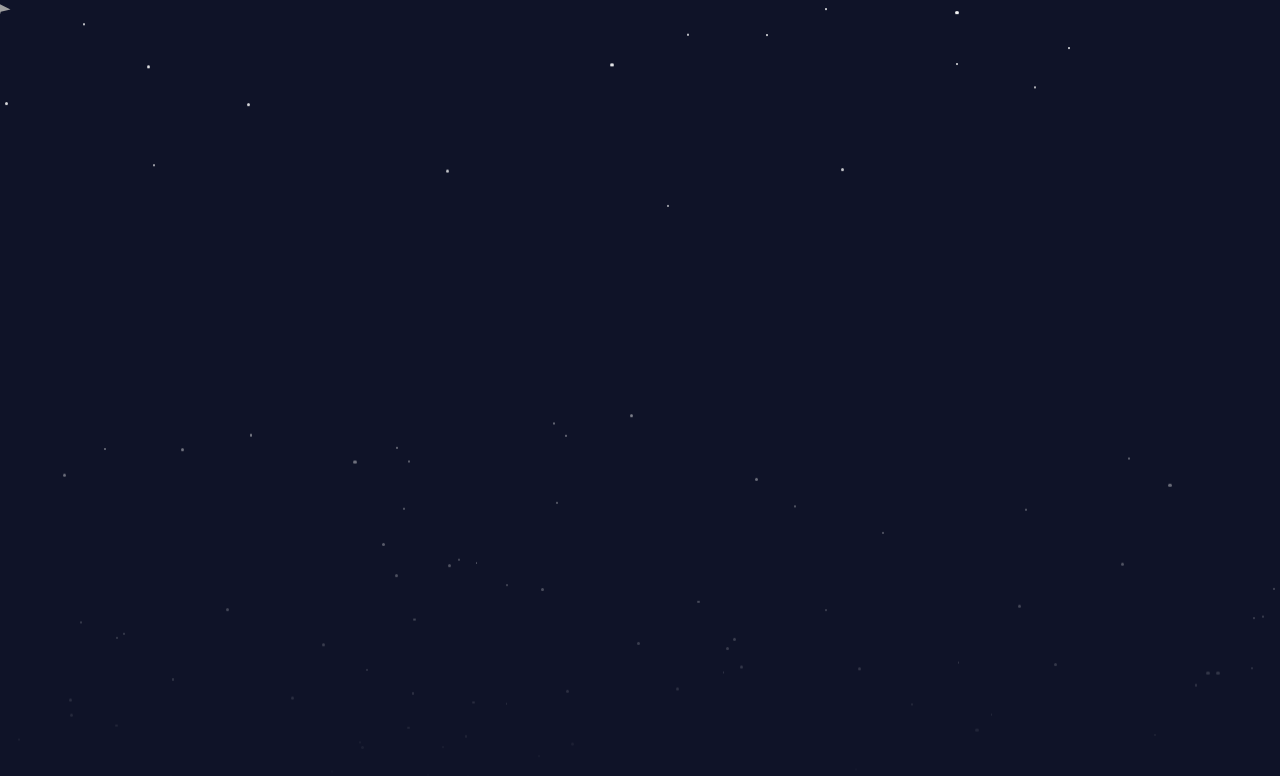
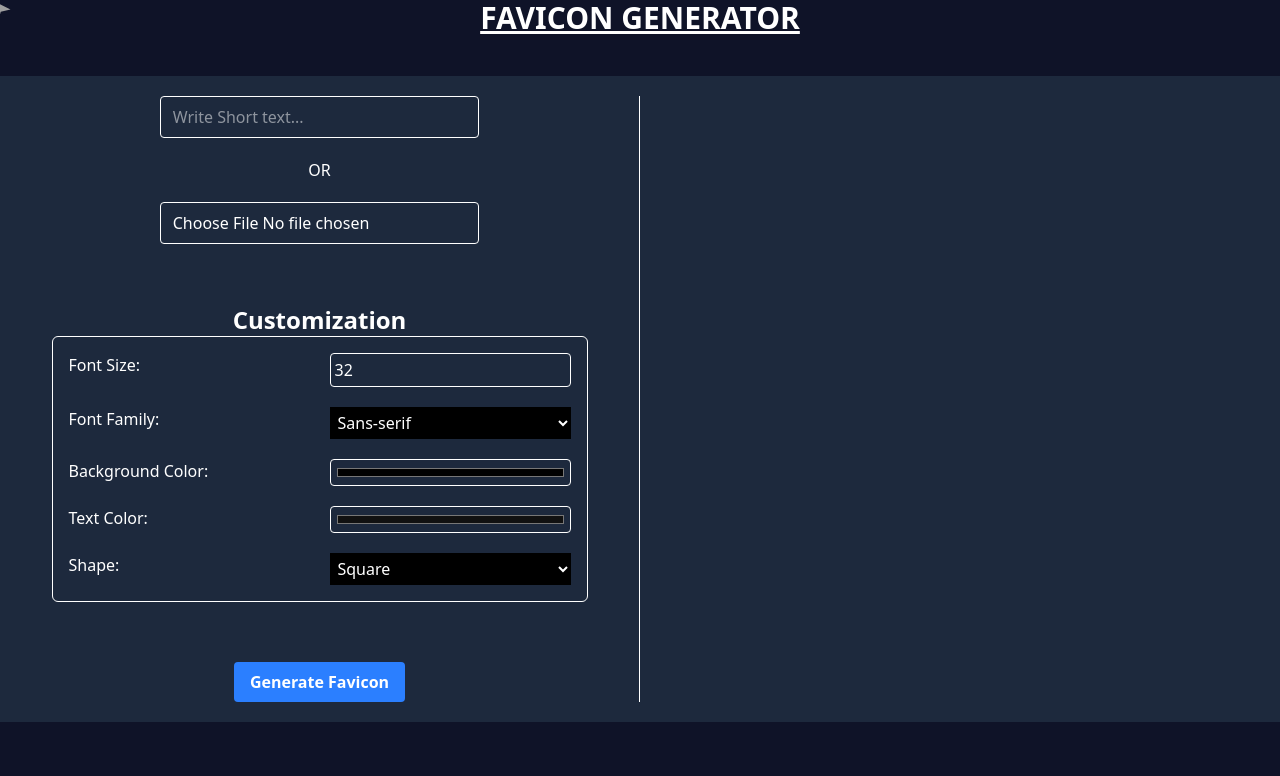
Before and after one commit to Aman-toad/React-Toolkit, a React (Vite) app: page /faviconGenerator in a window 1280 px wide. Shown: the top 776 px of the page. Built offline with nearby package versions, Linux system fonts and the light colour scheme.

Commit message:
enhance FaviconGenerator and Responsive Design Tester components with new features and improved UI

```diff
--- a/src/pages/FaviconGenerator.jsx
+++ b/src/pages/FaviconGenerator.jsx
@@ -1,12 +1,177 @@
 import React, { useState } from 'react';
 import StarField from '../components/StarBackground';
 
-export default function FaviconGenerator(){
-  return(
+export default function FaviconGenerator() {
+
+  const [text, setText] = useState('')
+  const [bgColor, setBgColor] = useState('#010101');
+  const [textColor, setTextColor] = useState('#111111');
+  const [fontSize, setFontSize] = useState(32);
+  const [fontFamily, setFontFamily] = useState("sans-serif");
+  const [shape, setShape] = useState("square");
+  const [faviconUrl, setFaviconUrl] = useState('')
+
+  const generateFaviconFromText = (text, bgColor, textColor, fontSize, fontFamily, shape) => {
+    const canvaContainer = document.getElementById('canva-container');
+    canvaContainer.innerHTML = '';
+    const canvas = document.createElement('canvas')
+    canvas.width = 64;
+    canvas.height = 64;
+    const ctx = canvas.getContext('2d')
+
+    //shape
+    if (shape === 'circle') {
+      ctx.beginPath();
+      ctx.arc(32, 32, 32, 0, Math.PI * 2);
+      ctx.fill();
+    } else {
+      ctx.fillRect(0, 0, canvas.width, canvas.height)
+    }
+
+    //bgcolor
+    ctx.fillStyle = bgColor;
+
+    //text
+    ctx.fillStyle = textColor;
+    ctx.font = `${fontSize}px ${fontFamily}`;
+    ctx.textAlign = "center";
+    ctx.textBaseline = "middle";
+    ctx.fillText(text, canvas.width / 2, canvas.height / 2);
+
+    canvaContainer.appendChild(canvas);
+
+    //download set
+    const dataUrl = canvas.toDataURL('image/png');
+    setFaviconUrl(dataUrl)
+  }
+
+  const generateFaviconFromImage = (file) => {
+  if (!file) return;
+
+  const reader = new FileReader();
+
+  reader.onload = function (event) {
+    const img = new Image();
+    img.onload = function () {
+      const canvas = document.createElement('canvas');
+      canvas.width = 64;
+      canvas.height = 64;
+      const ctx = canvas.getContext('2d');
+
+      ctx.clearRect(0, 0, canvas.width, canvas.height);
+      ctx.drawImage(img, 0, 0, 64, 64);
+
+      const dataUrl = canvas.toDataURL('image/png');
+      setFaviconUrl(dataUrl);
+
+      const canvaContainer = document.getElementById('canva-container');
+      canvaContainer.innerHTML = '';
+      canvaContainer.appendChild(canvas);
+    };
+    img.src = event.target.result;
+  };
+
+  reader.readAsDataURL(file);
+};
+
+
+  return (
     <div className='relative min-h-screen'>
-      <StarField/>
+      <StarField />
+      <h2 className='flex justify-center text-3xl underline mb-10 font-bold'>FAVICON GENERATOR</h2>
+      <div id='container' className="bg-slate-800 pt-5 pb-5 grid grid-cols-1 md:grid-cols-2">
+        <div className='flex flex-col justify-center items-center md:border-r space-y-5'>
 
-      <div>
+          <input
+            type="text"
+            placeholder="Write Short text..."
+            value={text}
+            onChange={(e) => setText(e.target.value)}
+            className="border px-3 py-2 rounded w-1/2"
+          />
+          <h2>OR</h2>
+          <input
+            className="border px-3 py-2 rounded w-1/2"
+            type="file"
+            accept='image/*'
+            onChange={(e) => generateFaviconFromImage(e.target.files[0])}
+            placeholder='Upload Image'
+          />
+
+          <div className='mt-10 '>
+            <h2 className='flex justify-center text-2xl font-semibold'>Customization</h2>
+            <div className='grid grid-cols-2 gap-5 border p-4 bg-slate-800 rounded-md'>
+
+              <p>Font Size: </p>
+              <input
+                className='border p-1 rounded-sm'
+                type="number"
+                value={fontSize}
+                onChange={(e) => setFontSize(parseInt(e.target.value))}
+              />
+
+              <p>Font Family: </p>
+              <select
+                className='bg-black p-1 cursor-none'
+                value={fontFamily}
+                onChange={(e) => setFontFamily(e.target.value)}
+              >
+                <option value="sans-serif">Sans-serif</option>
+                <option value="serif">Serif</option>
+                <option value="monospace">Monospace</option>
+                <option value="cursive">Cursive</option>
+              </select>
+
+              <p>Background Color: </p>
+              <input
+                className='border p-1 rounded-sm w-full'
+                value={bgColor}
+                onChange={(e) => setBgColor(e.target.value)}
+                type="color" />
+
+              <p>Text Color: </p>
+              <input
+                className='border p-1 rounded-sm w-full' type="color"
+                value={textColor}
+                onChange={(e) => setTextColor(e.target.value)}
+              />
+
+              <p>Shape: </p>
+              <select
+                className='bg-black p-1 cursor-none'
+                value={shape}
+                onChange={(e) => setShape(e.target.value)}
+              >
+                <option value="square">Square</option>
+                <option value="circle">Circle</option>
+              </select>
+
+            </div>
+          </div>
+
+          <button
+            onClick={() => generateFaviconFromText(text, bgColor, textColor, fontSize, fontFamily, shape)}
+            className="mb-12 md:mb-0 mt-10 cursor-none px-4 py-2 bg-blue-500 text-white rounded font-semibold hover:bg-blue-700"
+          >
+            Generate Favicon
+          </button>
+
+
+        </div>
+
+        <div className='flex flex-col justify-center items-center content-center' id='canva-container'>
+          {faviconUrl && (
+            <div className="flex flex-col items-center mt-10">
+              <a href={faviconUrl} download="favicon.png" className='cursor-none'>
+                <button className="mt-3 px-4 py-2 bg-green-500 text-white rounded hover:bg-green-700 cursor-none">
+                  Download Favicon
+                </button>
+              </a>
+            </div>
+          )}
+        </div>
+
+
 
       </div>
     </div>
--- a/src/pages/ResponseTester.jsx
+++ b/src/pages/ResponseTester.jsx
@@ -1,13 +1,75 @@
 import React, { useState } from 'react';
 import StarField from '../components/StarBackground';
+import { de } from '@faker-js/faker';
 
-export default function ResponsiveDesigntester(){
-  return(
+export default function ResponsiveDesigntester() {
+  const devices = {
+    "iPhone 14": { width: 390, height: 844 },
+    "iPad": { width: 768, height: 1024 },
+    "Laptop": { width: 1366, height: 768 },
+    "Desktop": { width: 1920, height: 1080 },
+  };
+
+  const [url, setUrl] = useState('');
+  const [selectedDevice, setSelectedDevice] = useState('iPhone 14');
+  const [orientation, setOrientation] = useState('portrait');
+
+  const { width, height } = devices[selectedDevice];
+  const displayWidth = orientation === 'portrait' ? width : height;
+  const displayHeight = orientation === "portrait" ? height : width;
+
+  return (
     <div className='relative min-h-screen'>
-      <StarField/>
+      <StarField />
 
-      <div>
+      <div className="space-y-4">
+        <h1 className='flex justify-center text-3xl underline font-bold'>Responsive Design Tester</h1>
+        <div className="flex gap-2 justify-center">
+          <input
+            type="text"
+            placeholder="https://example.com"
+            value={url}
+            onChange={(e) => setUrl(e.target.value)}
+            className="border px-3 py-2 rounded w-1/2"
+          />
+          <select
+            value={selectedDevice}
+            onChange={(e) => setSelectedDevice(e.target.value)}
+            className="border px-2 py-2 rounded cursor-none bg-black"
+          >
+            {Object.keys(devices).map((device) => (
+              <option key={device} value={device}>
+                {device}
+              </option>
+            ))}
+          </select>
+          <button
+            onClick={() =>
+              setOrientation((prev) =>
+                prev === "portrait" ? "landscape" : "portrait"
+              )
+            }
+            className=" cursor-none px-4 py-2 bg-blue-500 text-white rounded hover:bg-blue-700"
+          >
+            Rotate
+          </button>
+        </div>
 
+        <div className="border shadow-lg flex justify-center items-center content-center overflow-hidden">
+          {url && (
+            <iframe
+              src={url}
+              title="responsive-view"
+              width={displayWidth}
+              height={displayHeight}
+              style={{
+                border: "1px solid #ccc",
+                transform: "scale(0.9)",
+                transformOrigin: "top left",
+              }}
+            />
+          )}
+        </div>
       </div>
     </div>
   )
```
